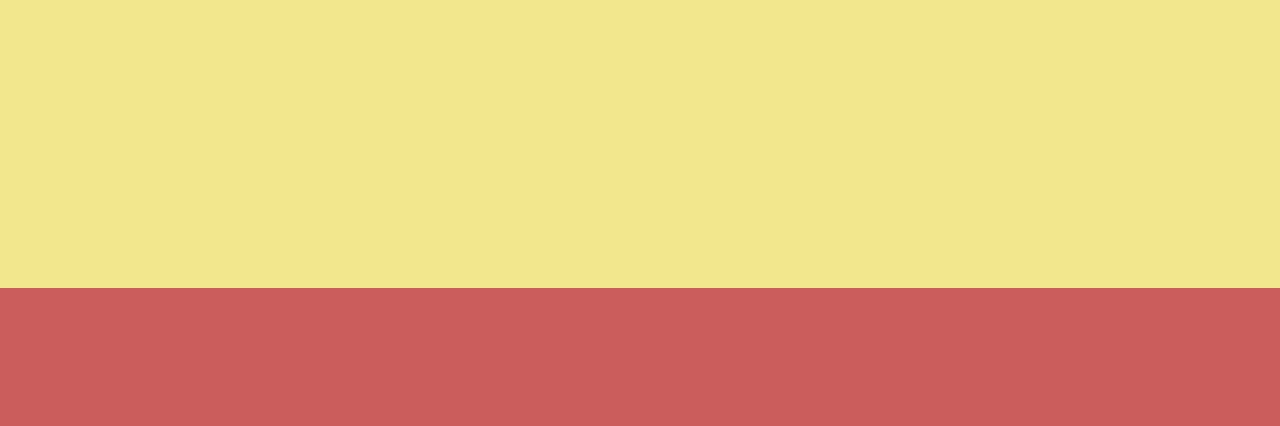
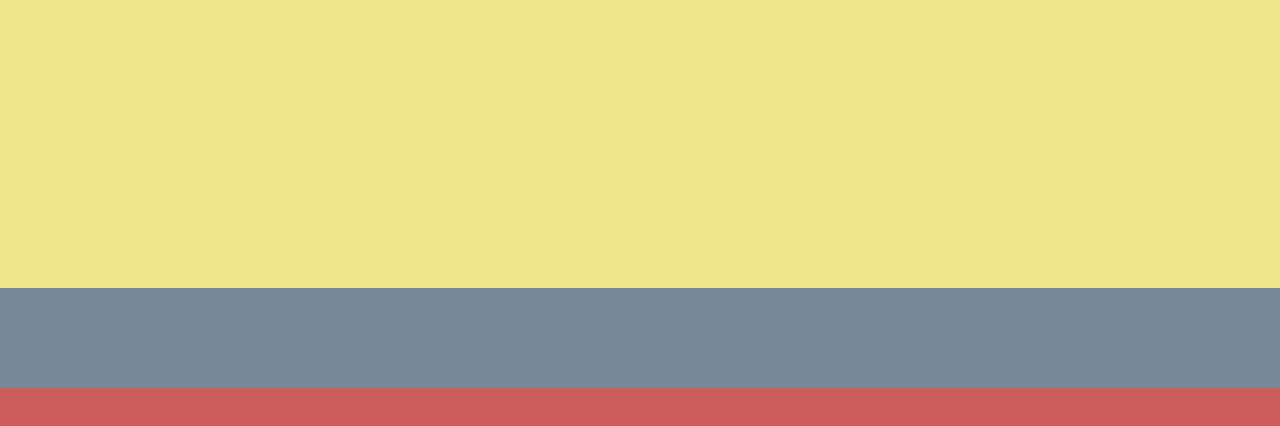
Before and after one commit to jooh-link/gitgit, a plain HTML site: page index.html in a window 1280 px wide. Shown: the part 66-492 px from the top of the page. Drawn offline with Linux system fonts and the light colour scheme.

Commit message:
footer edit

```diff
--- a/css/style.css
+++ b/css/style.css
@@ -34,4 +34,9 @@ section {
   height: 300px;
   background: khaki; }
 
+footer {
+  width: 100%;
+  height: 100px;
+  background: lightslategrey; }
+
 /*# sourceMappingURL=style.css.map */
```
Also changed, not shown: 1 other file.
